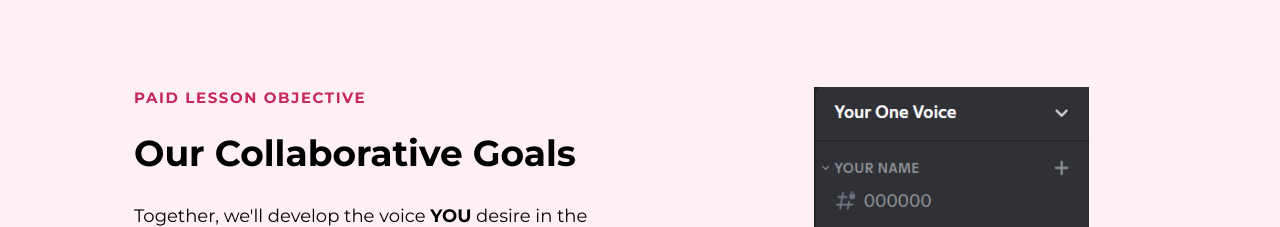
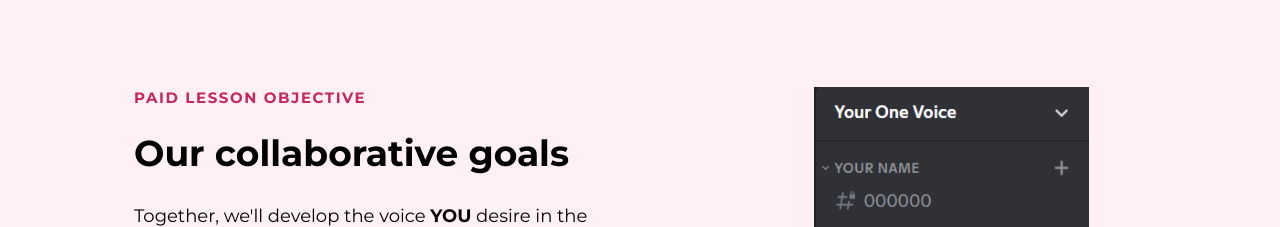
Before and after one commit to rajibul-dev/voccaria, a Next.js app in the folder nextjs/: page / in a window 1280 px wide. Shown: the part 1500-1727 px from the top of the page. Built offline with nearby package versions, Linux system fonts and the light colour scheme.

Commit message:
heading text case changes

```diff
--- a/nextjs/src/app/mia/sections/objective/objective.tsx
+++ b/nextjs/src/app/mia/sections/objective/objective.tsx
@@ -17,28 +17,31 @@ const features = [
     allowing us to track your progress over time. (Alternative options are
     available if you prefer not to use Discord.)
   </>,
-]
+];
 
 // styles
-import ObjectiveStyles from "./objective.module.css"
+import ObjectiveStyles from "./objective.module.css";
 
 // components
-import HeadingPair from "@/app/components/headingPair"
-import Features from "./components/features"
+import HeadingPair from "@/app/components/headingPair";
+import Features from "./components/features";
 
 // image
-import Image from "next/image"
-import YourOneVoiceImage from "../../../../../public/images/youronevoice.png"
+import Image from "next/image";
+import YourOneVoiceImage from "../../../../../public/images/youronevoice.png";
 
 export default function Objective() {
   return (
-    <section className={`block ${ObjectiveStyles.section}`} id="objective">
+    <section
+      className={`block ${ObjectiveStyles.section}`}
+      id="objective"
+    >
       <div className={ObjectiveStyles.continaer}>
         <div className={ObjectiveStyles.textbox}>
           <HeadingPair
             headingClassName={ObjectiveStyles.heading}
             tertiary="Paid Lesson Objective"
-            heading="Our Collaborative Goals"
+            heading="Our collaborative goals"
           />
           <Features features={features} />
         </div>
@@ -51,5 +54,5 @@ export default function Objective() {
         />
       </div>
     </section>
-  )
+  );
 }
```
